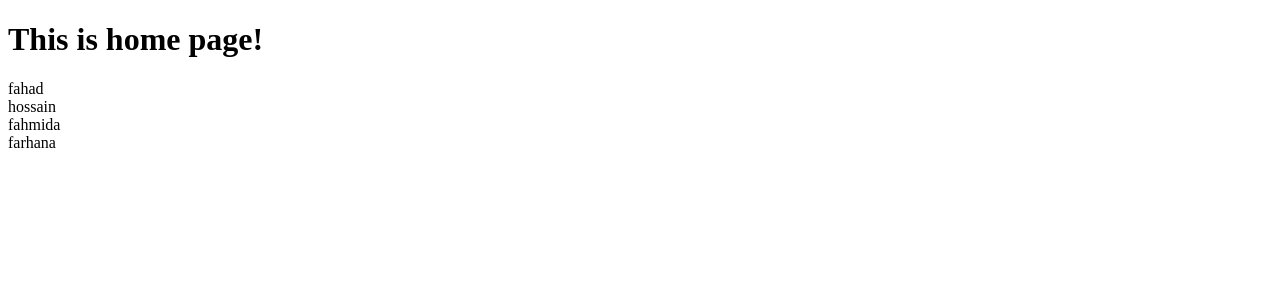
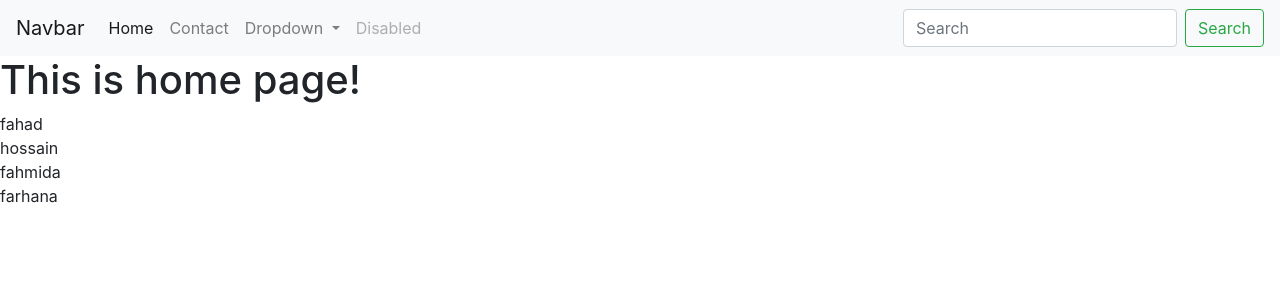
Before and after one commit to Arafath1019/Django-Development, a Django app: page /home/ in a window 1280 px wide. Shown: the top 300 px of the page. Run offline with Django 5.2, Linux system fonts and the light colour scheme.

Commit message:
feat: basic template extend

```diff
--- /dev/null
+++ b/firstproject/templates/basic.html
@@ -0,0 +1,115 @@
+<!DOCTYPE html>
+<html lang="en">
+  <head>
+    <!-- Required meta tags -->
+    <meta charset="utf-8" />
+    <meta
+      name="viewport"
+      content="width=device-width, initial-scale=1, shrink-to-fit=no"
+    />
+
+    <!-- Bootstrap CSS -->
+    <link
+      rel="stylesheet"
+      href="https://cdn.jsdelivr.net/npm/bootstrap@4.5.3/dist/css/bootstrap.min.css"
+      integrity="sha384-TX8t27EcRE3e/ihU7zmQxVncDAy5uIKz4rEkgIXeMed4M0jlfIDPvg6uqKI2xXr2"
+      crossorigin="anonymous"
+    />
+
+    {% block css %}{% endblock css %}
+    <title>{% block title %}{% endblock title %}</title>
+  </head>
+  <body>
+    <nav class="navbar navbar-expand-lg navbar-light bg-light">
+      <a class="navbar-brand" href="#">Navbar</a>
+      <button
+        class="navbar-toggler"
+        type="button"
+        data-toggle="collapse"
+        data-target="#navbarSupportedContent"
+        aria-controls="navbarSupportedContent"
+        aria-expanded="false"
+        aria-label="Toggle navigation"
+      >
+        <span class="navbar-toggler-icon"></span>
+      </button>
+
+      <div class="collapse navbar-collapse" id="navbarSupportedContent">
+        <ul class="navbar-nav mr-auto">
+          <li class="nav-item active">
+            {% comment %} <a class="nav-link" href="/home/"
+              >Home <span class="sr-only">(current)</span></a
+            > {% endcomment %}
+            <a class="nav-link" href="{% url "home" %}"
+              >Home <span class="sr-only">(current)</span></a
+            >
+          </li>
+          <li class="nav-item">
+            <a class="nav-link" href="/contact/">Contact</a>
+          </li>
+          <li class="nav-item dropdown">
+            <a
+              class="nav-link dropdown-toggle"
+              href="#"
+              id="navbarDropdown"
+              role="button"
+              data-toggle="dropdown"
+              aria-haspopup="true"
+              aria-expanded="false"
+            >
+              Dropdown
+            </a>
+            <div class="dropdown-menu" aria-labelledby="navbarDropdown">
+              <a class="dropdown-item" href="#">Action</a>
+              <a class="dropdown-item" href="#">Another action</a>
+              <div class="dropdown-divider"></div>
+              <a class="dropdown-item" href="#">Something else here</a>
+            </div>
+          </li>
+          <li class="nav-item">
+            <a
+              class="nav-link disabled"
+              href="#"
+              tabindex="-1"
+              aria-disabled="true"
+              >Disabled</a
+            >
+          </li>
+        </ul>
+        <form class="form-inline my-2 my-lg-0">
+          <input
+            class="form-control mr-sm-2"
+            type="search"
+            placeholder="Search"
+            aria-label="Search"
+          />
+          <button class="btn btn-outline-success my-2 my-sm-0" type="submit">
+            Search
+          </button>
+        </form>
+      </div>
+    </nav>
+    {% block body %}{% endblock body %}
+
+    <!-- Optional JavaScript; choose one of the two! -->
+
+    <!-- Option 1: jQuery and Bootstrap Bundle (includes Popper) -->
+    <script
+      src="https://code.jquery.com/jquery-3.5.1.slim.min.js"
+      integrity="sha384-DfXdz2htPH0lsSSs5nCTpuj/zy4C+OGpamoFVy38MVBnE+IbbVYUew+OrCXaRkfj"
+      crossorigin="anonymous"
+    ></script>
+    <script
+      src="https://cdn.jsdelivr.net/npm/bootstrap@4.5.3/dist/js/bootstrap.bundle.min.js"
+      integrity="sha384-ho+j7jyWK8fNQe+A12Hb8AhRq26LrZ/JpcUGGOn+Y7RsweNrtN/tE3MoK7ZeZDyx"
+      crossorigin="anonymous"
+    ></script>
+
+    <!-- Option 2: jQuery, Popper.js, and Bootstrap JS
+    <script src="https://code.jquery.com/jquery-3.5.1.slim.min.js" integrity="sha384-DfXdz2htPH0lsSSs5nCTpuj/zy4C+OGpamoFVy38MVBnE+IbbVYUew+OrCXaRkfj" crossorigin="anonymous"></script>
+    <script src="https://cdn.jsdelivr.net/npm/popper.js@1.16.1/dist/umd/popper.min.js" integrity="sha384-9/reFTGAW83EW2RDu2S0VKaIzap3H66lZH81PoYlFhbGU+6BZp6G7niu735Sk7lN" crossorigin="anonymous"></script>
+    <script src="https://cdn.jsdelivr.net/npm/bootstrap@4.5.3/dist/js/bootstrap.min.js" integrity="sha384-w1Q4orYjBQndcko6MimVbzY0tgp4pWB4lZ7lr30WKz0vr/aWKhXdBNmNb5D92v7s" crossorigin="anonymous"></script>
+    -->
+  </body>
+  {% block js %}{% endblock js %}
+</html>
--- a/firstproject/templates/home.html
+++ b/firstproject/templates/home.html
@@ -1,14 +1,4 @@
-<!DOCTYPE html>
-<html>
-    <head>
-        <meta charset="utf-8">
-        <meta name="viewport" content="width=device-width, initial-scale=1">
-        <title>Document</title>
-    </head>
-    <body>
-        <h1>This is home page!</h1>
-        {% for n in name %}
-        {{n}} <br />
-        {% endfor %}
-    </body>
-</html>
+{% extends "basic.html" %} {% block body %}
+<h1>This is home page!</h1>
+{% for n in name %} {{n}} <br />
+{% endfor %} {% endblock body %}
```
